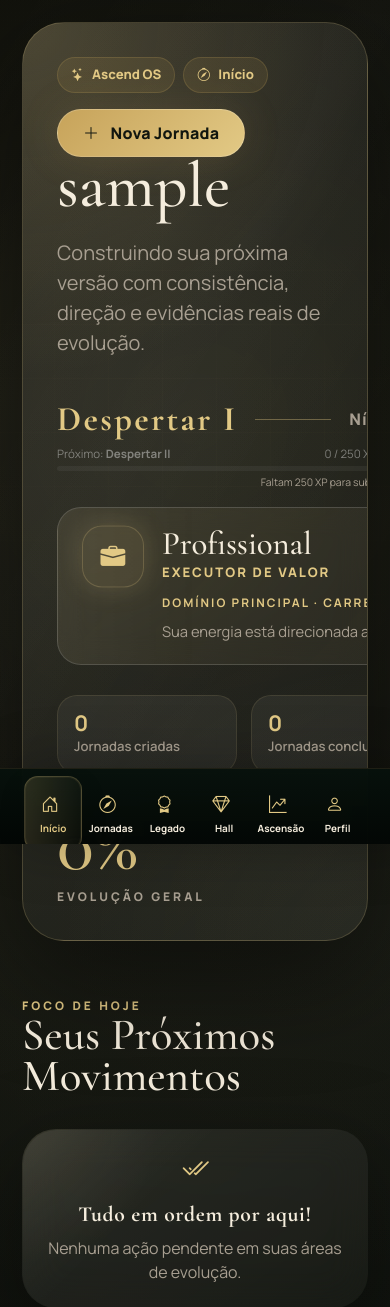
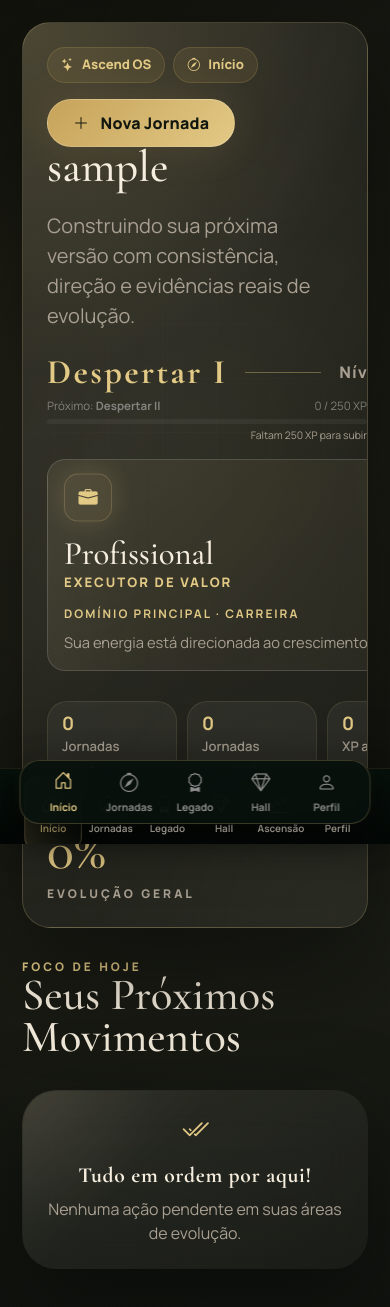
Before and after one commit to celingomess/Ascend, a Flask app: page /dashboard in a window 390 px wide. Shown: the top 1307 px of the page. Run offline with Flask 3, Linux system fonts and the light colour scheme; the visitor is signed in with stand-in values (Sample User, id 1); data that the repository does not hold is empty.

Commit message:
feat: design mobile bottom navigation bar & enhance dashboard layout mobile responsiveness

```diff
--- a/app/static/css/dashboard.css
+++ b/app/static/css/dashboard.css
@@ -856,3 +856,74 @@
         grid-template-columns: 1fr;
     }
 }
+
+@media (max-width: 768px) {
+    .dashboard-command-hero {
+        min-height: auto !important;
+        border-radius: 28px;
+        margin-bottom: 30px;
+    }
+
+    .dashboard-command-inner {
+        min-height: auto !important;
+        padding: 24px !important;
+    }
+
+    .dashboard-hero-title {
+        font-size: 2.8rem !important;
+        margin-bottom: 12px;
+    }
+
+    .dashboard-identity {
+        flex-direction: column;
+        align-items: stretch;
+        gap: 24px;
+        margin-top: 24px;
+    }
+
+    .dashboard-class-card {
+        flex-direction: column;
+        align-items: flex-start;
+        gap: 14px;
+        padding: 16px;
+        border-radius: 18px;
+    }
+
+    .dashboard-class-icon {
+        width: 48px;
+        height: 48px;
+        border-radius: 14px;
+        font-size: 1.2rem;
+    }
+
+    .dashboard-insight-grid {
+        grid-template-columns: repeat(auto-fit, minmax(130px, 1fr)) !important;
+        gap: 10px;
+    }
+
+    .dashboard-insight-pill {
+        padding: 12px 14px;
+    }
+
+    .dashboard-insight-pill strong {
+        font-size: 1.15rem;
+    }
+
+    .dashboard-evolution {
+        text-align: left !important;
+        margin-top: 10px;
+    }
+
+    .dashboard-evolution-number {
+        font-size: 3.5rem !important;
+    }
+
+    /* Rolagem horizontal para o Heatmap em telas pequenas de celular */
+    .dashboard-heatmap-card {
+        overflow-x: auto;
+    }
+
+    .heatmap-grid {
+        min-width: 320px;
+    }
+}
--- a/app/static/css/style.css
+++ b/app/static/css/style.css
@@ -1144,3 +1144,68 @@ pre,
         grid-template-columns: 1fr;
     }
 }
+
+/* ===================================
+   MOBILE BOTTOM NAVIGATION BAR
+=================================== */
+.mobile-bottom-nav {
+    display: none;
+    position: fixed;
+    bottom: 20px;
+    left: 50%;
+    transform: translateX(-50%);
+    width: 90%;
+    max-width: 480px;
+    height: 64px;
+    background: rgba(7, 17, 12, 0.88);
+    backdrop-filter: blur(20px);
+    -webkit-backdrop-filter: blur(20px);
+    border: 1px solid rgba(226, 201, 133, 0.22);
+    border-radius: 20px;
+    z-index: 9999;
+    box-shadow: 0 14px 35px rgba(0, 0, 0, 0.65), 0 0 15px rgba(226, 201, 133, 0.05);
+    justify-content: space-around;
+    align-items: center;
+    padding: 0 10px;
+    transition: transform 0.3s ease, opacity 0.3s ease;
+}
+
+.mobile-nav-item {
+    display: flex;
+    flex-direction: column;
+    align-items: center;
+    justify-content: center;
+    color: #8c8c8c;
+    text-decoration: none;
+    font-size: 0.65rem;
+    font-weight: 700;
+    gap: 3px;
+    transition: color 0.25s ease;
+    width: 20%;
+    height: 100%;
+}
+
+.mobile-nav-item i {
+    font-size: 1.2rem;
+    transition: transform 0.2s ease, color 0.25s ease;
+}
+
+.mobile-nav-item:hover,
+.mobile-nav-item.active {
+    color: var(--gold-soft);
+}
+
+.mobile-nav-item.active i {
+    transform: translateY(-2px);
+    color: var(--gold-soft);
+}
+
+@media (max-width: 768px) {
+    .mobile-bottom-nav {
+        display: flex;
+    }
+
+    .ascend-app-main {
+        padding-bottom: 100px !important;
+    }
+}
--- a/app/templates/layout.html
+++ b/app/templates/layout.html
@@ -42,6 +42,30 @@
 
 </div>
 
+<!-- Barra de navegação flutuante inferior para mobile -->
+<nav class="mobile-bottom-nav">
+    <a href="/dashboard" class="mobile-nav-item {% if request.path == '/dashboard' %}active{% endif %}">
+        <i class="bi bi-house-door"></i>
+        <span>Início</span>
+    </a>
+    <a href="/metas" class="mobile-nav-item {% if request.path.startswith('/metas') %}active{% endif %}">
+        <i class="bi bi-compass"></i>
+        <span>Jornadas</span>
+    </a>
+    <a href="/conquistas" class="mobile-nav-item {% if request.path == '/conquistas' %}active{% endif %}">
+        <i class="bi bi-award"></i>
+        <span>Legado</span>
+    </a>
+    <a href="/hall" class="mobile-nav-item {% if request.path == '/hall' %}active{% endif %}">
+        <i class="bi bi-gem"></i>
+        <span>Hall</span>
+    </a>
+    <a href="/perfil" class="mobile-nav-item {% if request.path == '/perfil' %}active{% endif %}">
+        <i class="bi bi-person"></i>
+        <span>Perfil</span>
+    </a>
+</nav>
+
 <script src="{{ url_for('static', filename='js/sfx.js') }}"></script>
 </body>
 </html>
```
